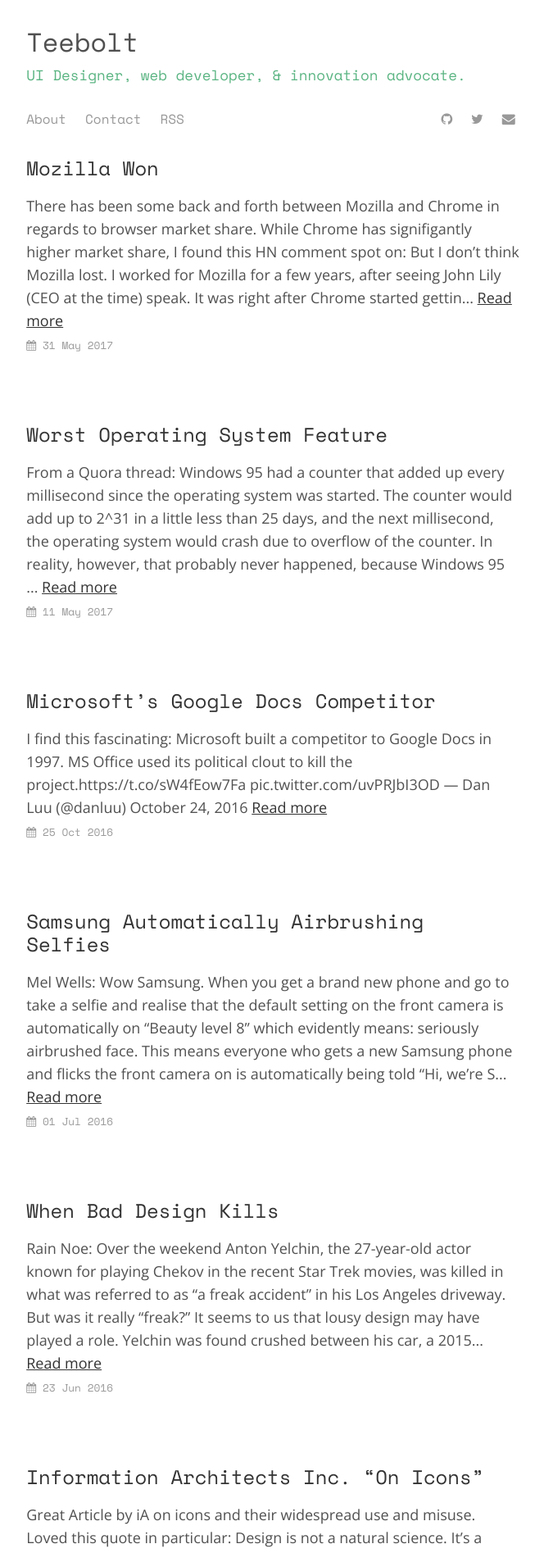
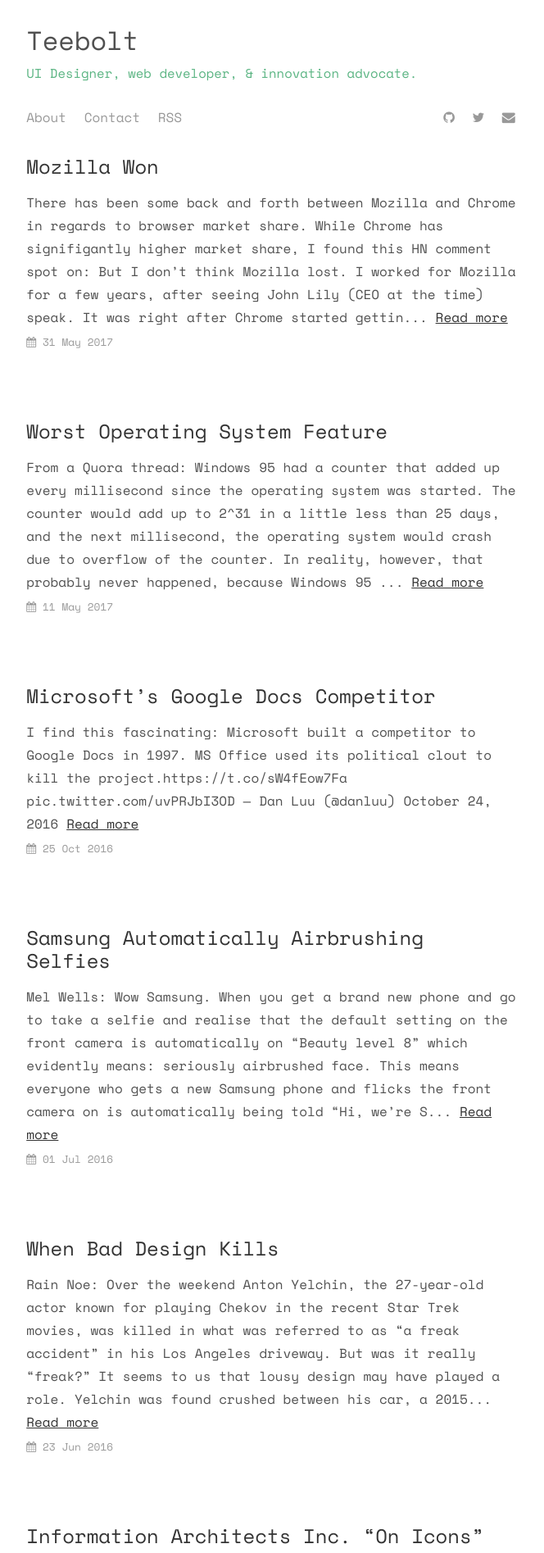
Before and after one commit to tbolt/tbolt.space, a Jekyll site: the page built from index.html, in a window 1280 px wide. Shown: the top 1895 px of the page at 82% size, without its empty margins (307-971 px from the left). Built offline with Jekyll 4.4.1, drawn with Linux system fonts in a browser that asks for light colours; nearby versions of some CDN libraries; the list of posts is cut into pages by our own code.

Commit message:
try different body font

```diff
--- a/assets/css/main.css
+++ b/assets/css/main.css
@@ -3,8 +3,8 @@
 */
 
 body {
-  font-family: 'Open Sans', sans-serif;
-  font-size: 18px;
+  font-family: 'Space Mono', sans-serif;
+  font-size: 16px;
   color: #515151;/*#3A3A3A;/*rgba(0,0,0,.8);/*#666;*/
   line-height: 1.75rem;
 }
```
